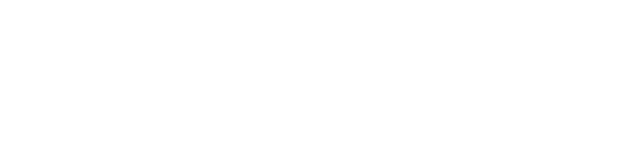
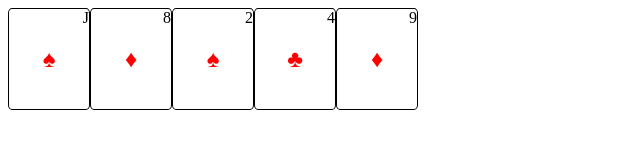
Before and after one commit to dpaschal-lf/718ooppractice, a plain HTML site: page index.html in a window 1280 px wide. Shown: the whole page, without its empty margins (0-640 px from the left). Drawn offline with nearby package versions, Linux system fonts and the light colour scheme.

Commit message:
added render methods

```diff
--- a/card.js
+++ b/card.js
@@ -1,7 +1,37 @@
-
+//es6
 class Card{
 	constructor(value, suite){
 		this.value = value;
 		this.suite = suite;
+		this.domElements = {};
+	}
+	render(){
+		var translationTable = {
+			'heart': '&hearts;',
+			'club': '&clubs;',
+			'spade': '&spades;',
+			'diamond' : '&diams;'
+		}
+/*
+<div class="card">
+	<div class="value">A</div>
+	<div class="suite">&hearts;</div>
+</div>
+*/
+
+		this.domElements.card = $("<div>",{
+			'class': 'card'
+		});
+		this.domElements.value = $("<div>",{
+			'class': 'value',
+			text: this.value
+		});
+		this.domElements.suite = $("<div>",{
+			'class': 'suite',
+			html: translationTable[this.suite]
+		});
+		this.domElements.suite.css('color','red');
+		this.domElements.card.append(this.domElements.value, this.domElements.suite);
+		return this.domElements.card;
 	}
 }
--- a/deck.js
+++ b/deck.js
@@ -15,15 +15,25 @@ class Deck{
 		}
 		this.cards = newCards;
 	}
+	renderAllCards(){
+		for(var cardIndex = 0; cardIndex < this.cards.length; cardIndex++){
+			var thisCard = this.cards[cardIndex];
+			var cardDomElement = thisCard.render();
+			this.domElement.append( cardDomElement );
+		}
+	}
 	deal(){
 		return this.cards.pop()
 	}
 	add(newCard){
-		debugger;
 		if(newCard.constructor === Card){
 			this.cards.push(newCard);
 		} else {
 			console.error('can only add cards');
 		}
 	}
+	render(){
+		this.domElement = $("<div>").addClass('hand');
+		return this.domElement;
+	}
 }
--- a/index.html
+++ b/index.html
@@ -2,6 +2,28 @@
 <html>
 <head>
 	<title></title>
+	<style type="text/css">
+.card{
+	height: 100px;
+	width: 80px;
+	position: relative;
+	border-radius: 5%;
+	border: 1px solid black;
+	float: left;
+}
+.value{
+	position: absolute;
+	right: 0;
+	top: 0;
+}
+.suite{
+	position: absolute;
+	left: 50%;
+	top: 50%;
+	transform: translate(-50%, -50%);
+	font-size: 150%;
+}
+	</style>
 	<script src="https://code.jquery.com/jquery-3.1.0.js"></script>
 	<script type="text/javascript" src="main.js"></script>
 	<script type="text/javascript" src="deck.js"></script>
@@ -9,5 +31,7 @@
 </head>
 <body>
 
+
+
 </body>
 </html>
--- a/main.js
+++ b/main.js
@@ -19,4 +19,9 @@ function startApp(){
 		var nextCard = sim.deal();
 		player.add( nextCard );
 	}
+
+	var dealerDeck = sim.render();
+	var playerDeck = player.render();
+	$('body').append(dealerDeck, playerDeck);
+	player.renderAllCards();
 }
```
